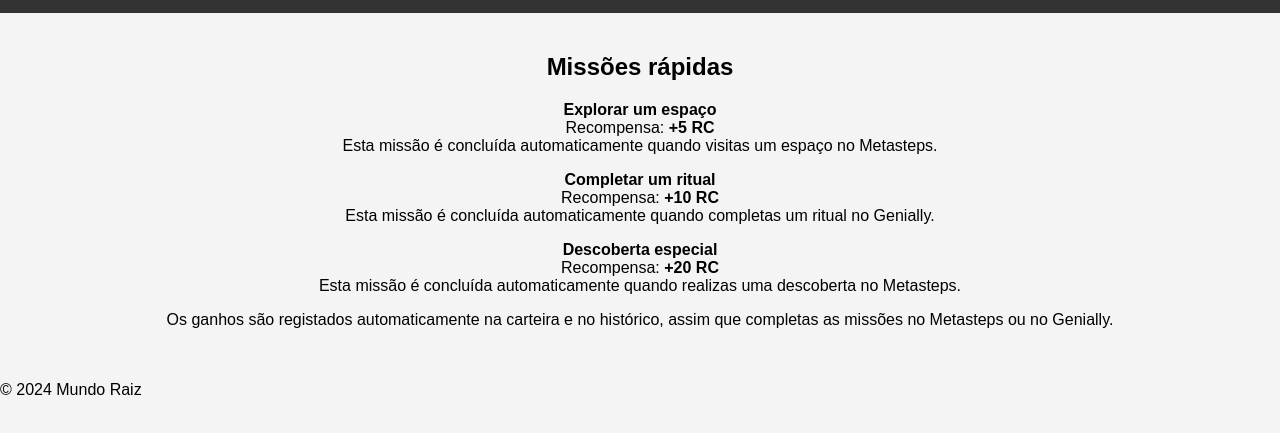
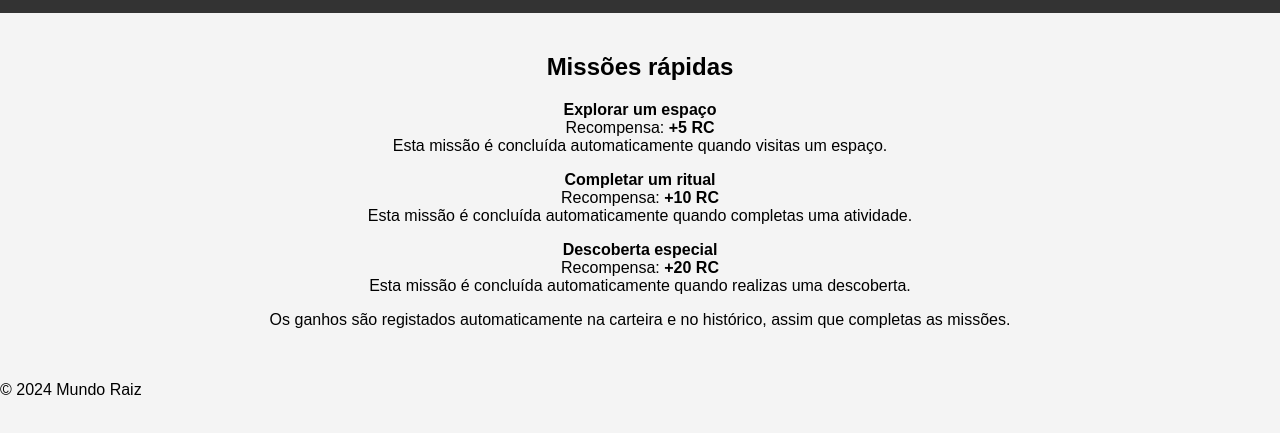
Before and after one commit to nobremel/raizcoin, a website: page ganhardois.html in a window 1280 px wide. Shown: the part 115-548 px from the top of the page. Drawn offline with Linux system fonts and the light colour scheme.

Commit message:
Update mission completion descriptions in HTML

```diff
--- a/ganhardois.html
+++ b/ganhardois.html
@@ -25,24 +25,24 @@
         <p class="missao-info">
             <strong>Explorar um espaço</strong><br>
             Recompensa: <strong>+5 RC</strong><br>
-            Esta missão é concluída automaticamente quando visitas um espaço no Metasteps.
+            Esta missão é concluída automaticamente quando visitas um espaço.
         </p>
 
         <p class="missao-info">
             <strong>Completar um ritual</strong><br>
             Recompensa: <strong>+10 RC</strong><br>
-            Esta missão é concluída automaticamente quando completas um ritual no Genially.
+            Esta missão é concluída automaticamente quando completas uma atividade.
         </p>
 
         <p class="missao-info">
             <strong>Descoberta especial</strong><br>
             Recompensa: <strong>+20 RC</strong><br>
-            Esta missão é concluída automaticamente quando realizas uma descoberta no Metasteps.
+            Esta missão é concluída automaticamente quando realizas uma descoberta.
         </p>
 
         <p class="feedback">
             Os ganhos são registados automaticamente na carteira e no histórico,
-            assim que completas as missões no Metasteps ou no Genially.
+            assim que completas as missões.
         </p>
     </section>
 
```
